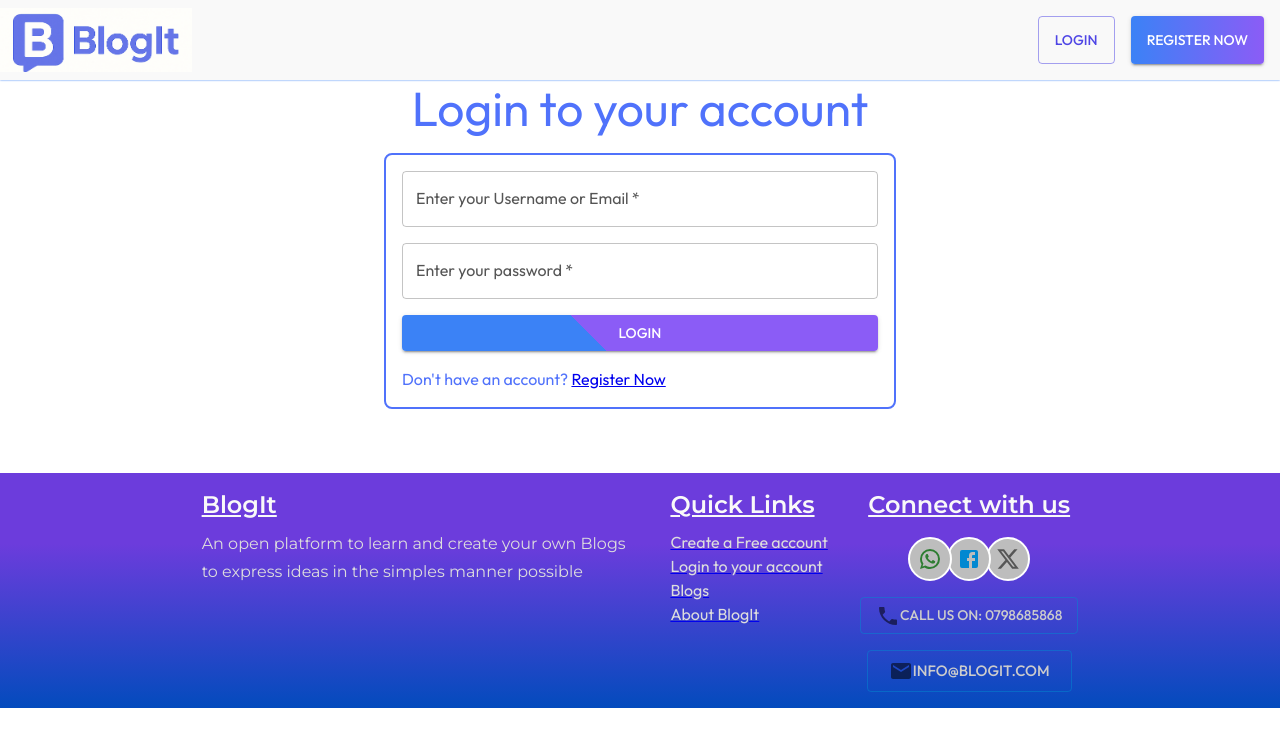
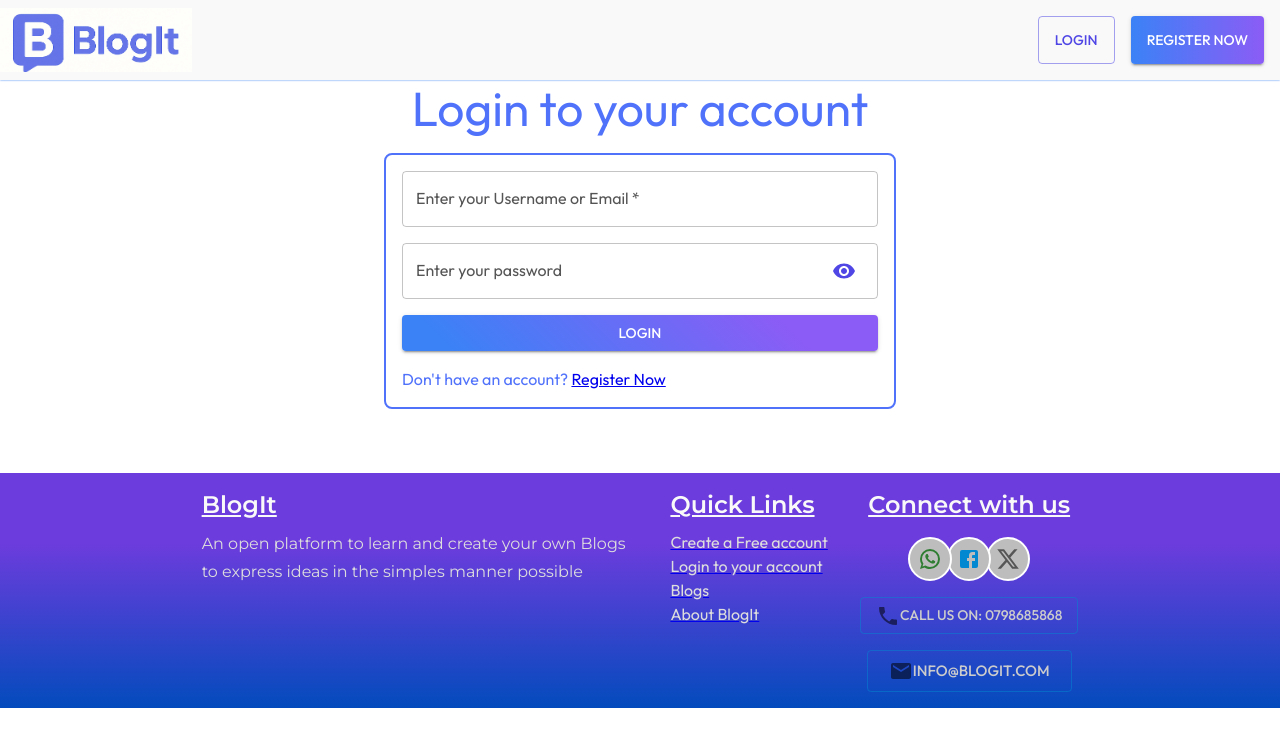
Before and after one commit to WaithakaGuru/BlogIt, a React (Vite) app in the folder frontend/: page /login in a window 1280 px wide. Shown: the top 746 px of the page. Built offline with nearby package versions, Linux system fonts and the light colour scheme.

Commit message:
Add the password input component with the text-password type toggle

```diff
--- /dev/null
+++ b/frontend/src/components/PasswordInput.tsx
@@ -0,0 +1,29 @@
+import { Visibility, VisibilityOff } from "@mui/icons-material";
+import { IconButton, InputAdornment, TextField } from "@mui/material";
+import { useState } from "react";
+
+
+function PasswordInput ({labelInfo}: {labelInfo: string}) {
+    const [showPassword, setShowPassword] = useState(false)
+
+    const handleShowPassword = ()=>{ setShowPassword(prev => !prev)};
+    return (
+        <TextField
+            type={showPassword?"text": "password"}
+            label={labelInfo}
+            variant="outlined"
+           InputProps={
+            {
+                endAdornment:(
+                    <InputAdornment position="end">
+                        <IconButton onClick={handleShowPassword} color="primary">
+                            {showPassword?<VisibilityOff/> : <Visibility/>}
+                        </IconButton>
+                    </InputAdornment>
+                )}
+            }
+        />
+    )
+}
+
+export default PasswordInput;
--- a/frontend/src/pages/LoginPage.tsx
+++ b/frontend/src/pages/LoginPage.tsx
@@ -1,5 +1,6 @@
-import {Button, Stack, TextField, Typography } from "@mui/material";
+import {Button, InputAdornment, Stack, TextField, Typography } from "@mui/material";
 import { Link } from "react-router-dom";
+import PasswordInput from "../components/PasswordInput";
 
 function LoginPage() {
   return (
@@ -8,9 +9,9 @@ function LoginPage() {
      <Stack component={"form"} spacing={2} padding={2} width={{xs: "95%", sm:"70%", md: "40%"}}
       border={"2px solid"} borderRadius={2} sx={{placeSelf: "center"}}>
        <TextField type="text" label="Enter your Username or Email" required  variant="outlined"/>
-       <TextField type="password" label="Enter your password" required />
+       <PasswordInput labelInfo="Enter your password"/>
        <Button type="submit" variant="contained"
-        sx={{background: "linear-gradient(45deg, #3b82f6 40%, #8B5CF6 -10% )"}}
+        sx={{background: "linear-gradient(45deg, #3b82f6 10%, #8B5CF6 80% )"}}
        >Login</Button>
        <Typography variant="body1" >Don't have an account? <Link to={"/signup"} title="create new account">Register Now</Link>  </Typography>
      </Stack>
```
Also changed, not shown: frontend/src/pages/RegisterNewAccountPage.tsx (added).
